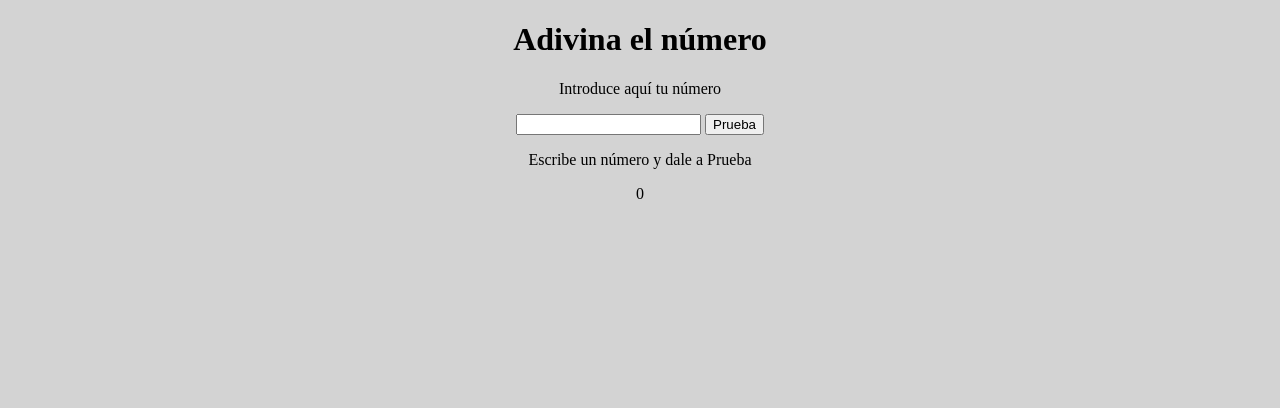
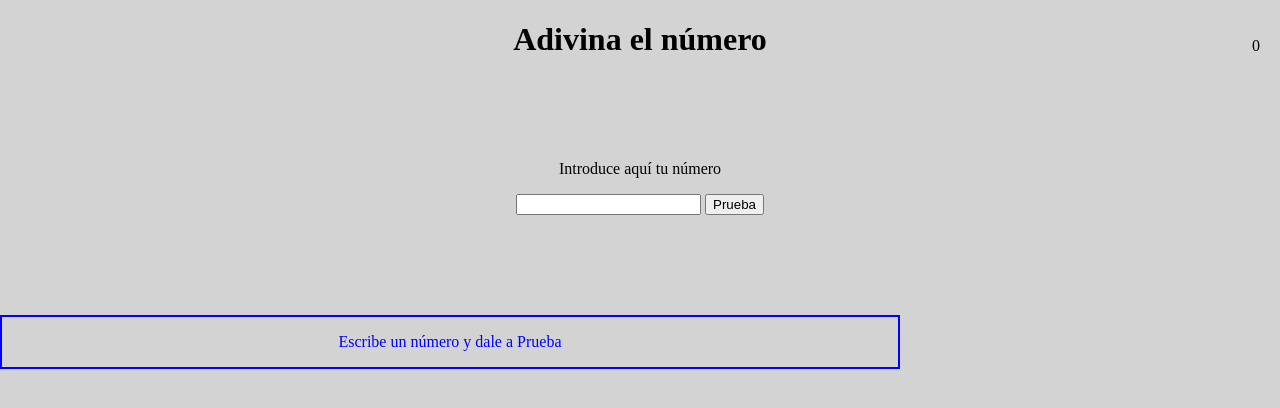
Before and after one commit to alexandrajaramz/m2-evaluacion-intermedia-alexandrajaramz, a plain HTML site: page index.html in a window 1280 px wide. Drawn offline with Linux system fonts and the light colour scheme.

Commit message:
add some style

```diff
--- a/css/main.css
+++ b/css/main.css
@@ -2,4 +2,27 @@ body {
     margin: 0;
     background-color: lightgray;
     text-align: center;
+    height: 100vh;
+    position: relative;
 }
+
+.main__content {
+    transform: translateY(80px);
+}
+
+.tracks {
+    transform: translateY(180px);
+    text-align: center;
+    border: solid 2px blue;
+    width: 70vw;
+}
+
+.tracks__content {
+    color: blue;
+}
+
+.count {
+    position: absolute;
+    top: 0;
+    right: 20px;
+}
--- a/index.html
+++ b/index.html
@@ -12,7 +12,7 @@
         <h1 class="title">Adivina el número</h1>
     </header>
 
-    <main>
+    <main class="main">
         <section class="main__content">
             <p class="writenumber">Introduce aquí tu número</p>
             <input class="input" type="text">
```
Also changed, not shown: js/main.js (+1 -10 lines).
